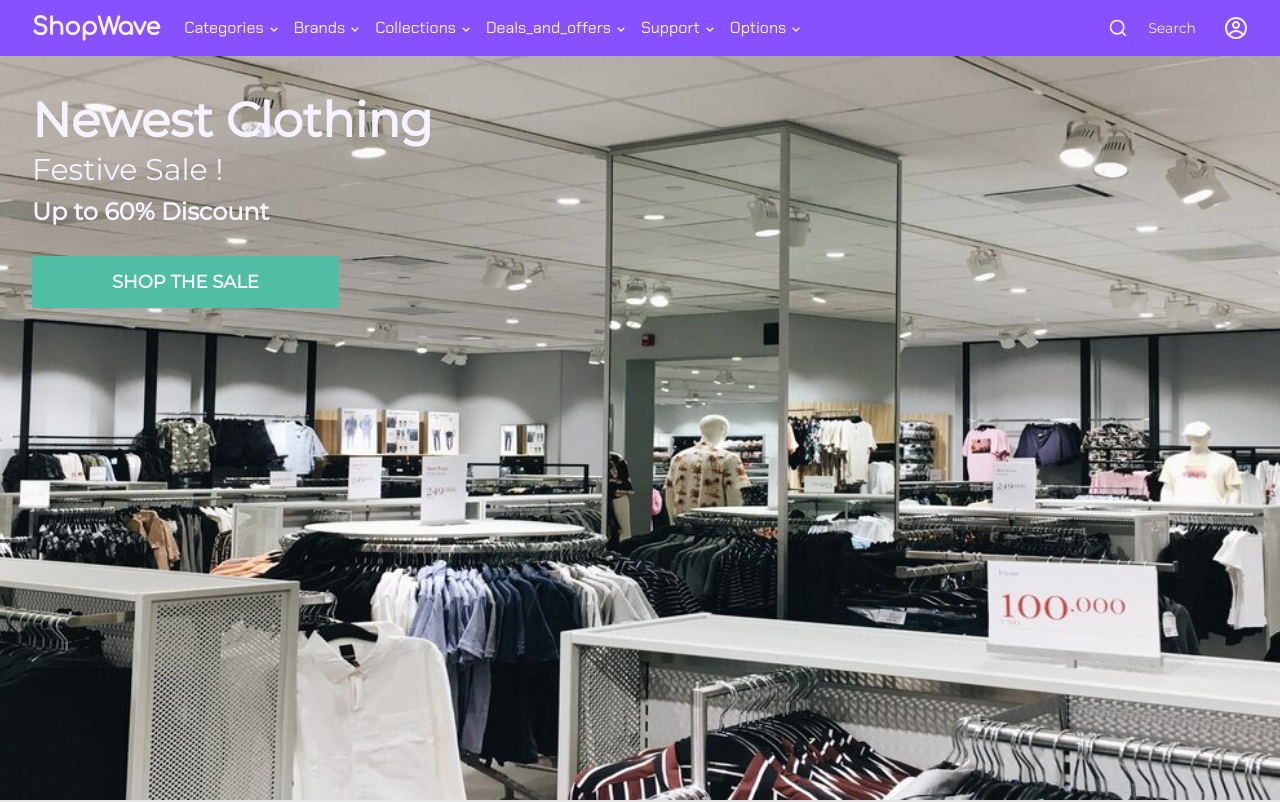
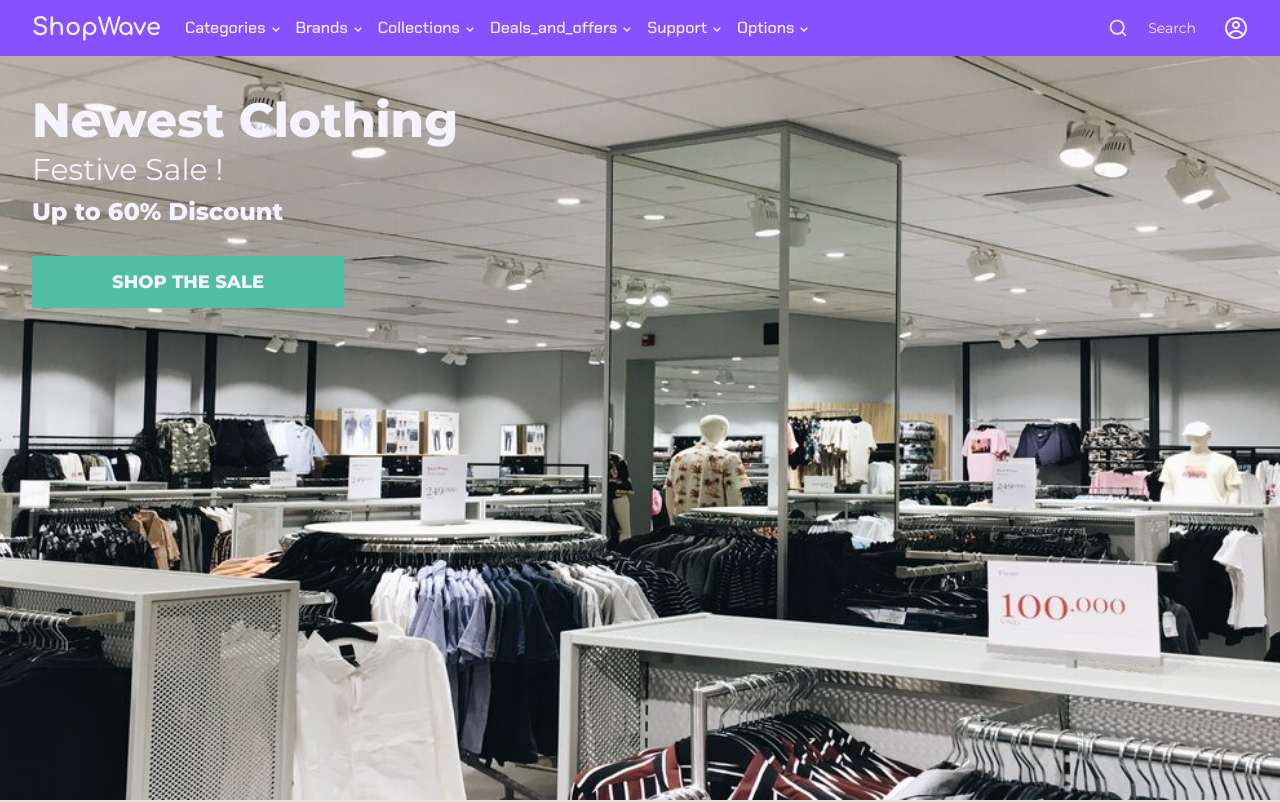
Before and after one commit to sumanbyte/next-ecommerce, a Next.js app: page / in a window 1280 px wide. Shown: the top 802 px of the page. Built offline with nearby package versions, Linux system fonts and the light colour scheme; no server answers; the database is empty.

Commit message:
font changes

```diff
--- a/pages/_document.tsx
+++ b/pages/_document.tsx
@@ -1,4 +1,10 @@
 import { Html, Head, Main, NextScript } from "next/document";
+import {
+  montserrat,
+  chakra_petch,
+  comfortaa,
+  merriweather,
+} from "@/utils/fonts";
 
 export default function Document() {
   return (
@@ -43,7 +49,9 @@ export default function Document() {
         {/* Web App Manifest */}
         <link rel="manifest" href="/site.webmanifest" />
       </Head>
-      <body className="bg-[#E4E5E4]">
+      <body
+        className={`bg-[#E4E5E4] ${montserrat.variable} ${chakra_petch.variable} ${comfortaa.variable} ${merriweather.variable}`}
+      >
         <Main />
         <NextScript />
       </body>
--- a/styles/globals.css
+++ b/styles/globals.css
@@ -1,8 +1,13 @@
-@import url("https://fonts.googleapis.com/css2?family=Chakra+Petch&family=Comfortaa&family=Merriweather:wght@900&family=Montserrat&display=swap");
-
 @tailwind base;
 @tailwind components;
 @tailwind utilities;
+
+:root {
+  --font-montserrat: var(--font-montserrat);
+  --font-chakra-petch: var(--font-chakra-petch);
+  --font-comfortaa: var(--font-comfortaa);
+  --font-merriweather: var(--font-merriweather);
+}
 
 .grid-col-checkout {
   grid-template-columns: 1fr 4fr; /* Adjust the column widths as needed */
--- a/tailwind.config.js
+++ b/tailwind.config.js
@@ -1,4 +1,4 @@
-const colors = require('tailwindcss/colors')
+const colors = require("tailwindcss/colors");
 module.exports = {
   darkMode: ["class"],
   content: [
@@ -9,117 +9,101 @@ module.exports = {
   theme: {
     extend: {
       fontFamily: {
-  			'montserrat': [
-  				'Montserrat',
-  				'sans-serif'
-  			],
-  			'merriweather': [
-  				'Merriweather',
-  				'serif'
-  			],
-  			'comfortaa': [
-  				'Comfortaa',
-  				'cursive'
-  			],
-  			'chakrapetch': [
-  				'Chakra Petch',
-  				'sans-serif'
-  			]
+        montserrat: "var(--font-montserrat)",
+        merriweather: "var(--font-merriweather)",
+        comfortaa: "var(--font-comfortaa)",
+        chakrapetch: "var(--font-chakra-petch)",
       },
       height: {
-  			mobileNav: 'calc(100vh - 3.5rem)'
+        mobileNav: "calc(100vh - 3.5rem)",
       },
       boxShadow: {
-  			customproducts: '4px 4px 8px 0px rgba(0, 0, 0, 0.77)'
+        customproducts: "4px 4px 8px 0px rgba(0, 0, 0, 0.77)",
       },
       borderRadius: {
-  			lg: 'var(--radius)',
-  			md: 'calc(var(--radius) - 2px)',
-  			sm: 'calc(var(--radius) - 4px)'
+        lg: "var(--radius)",
+        md: "calc(var(--radius) - 2px)",
+        sm: "calc(var(--radius) - 4px)",
       },
       colors: {
-  			background: 'hsl(var(--background))',
-  			foreground: 'hsl(var(--foreground))',
+        background: "hsl(var(--background))",
+        foreground: "hsl(var(--foreground))",
         card: {
-  				DEFAULT: 'hsl(var(--card))',
-  				foreground: 'hsl(var(--card-foreground))'
+          DEFAULT: "hsl(var(--card))",
+          foreground: "hsl(var(--card-foreground))",
         },
         popover: {
-  				DEFAULT: 'hsl(var(--popover))',
-  				foreground: 'hsl(var(--popover-foreground))'
+          DEFAULT: "hsl(var(--popover))",
+          foreground: "hsl(var(--popover-foreground))",
         },
         primary: {
-  				DEFAULT: 'hsl(var(--primary))',
-  				foreground: 'hsl(var(--primary-foreground))'
+          DEFAULT: "hsl(var(--primary))",
+          foreground: "hsl(var(--primary-foreground))",
         },
         secondary: {
-  				DEFAULT: 'hsl(var(--secondary))',
-  				foreground: 'hsl(var(--secondary-foreground))'
+          DEFAULT: "hsl(var(--secondary))",
+          foreground: "hsl(var(--secondary-foreground))",
         },
         muted: {
-  				DEFAULT: 'hsl(var(--muted))',
-  				foreground: 'hsl(var(--muted-foreground))'
+          DEFAULT: "hsl(var(--muted))",
+          foreground: "hsl(var(--muted-foreground))",
         },
         accent: {
-  				DEFAULT: 'hsl(var(--accent))',
-  				foreground: 'hsl(var(--accent-foreground))'
+          DEFAULT: "hsl(var(--accent))",
+          foreground: "hsl(var(--accent-foreground))",
         },
         destructive: {
-  				DEFAULT: 'hsl(var(--destructive))',
-  				foreground: 'hsl(var(--destructive-foreground))'
+          DEFAULT: "hsl(var(--destructive))",
+          foreground: "hsl(var(--destructive-foreground))",
         },
-  			border: 'hsl(var(--border))',
-  			input: 'hsl(var(--input))',
-  			ring: 'hsl(var(--ring))',
+        border: "hsl(var(--border))",
+        input: "hsl(var(--input))",
+        ring: "hsl(var(--ring))",
         chart: {
-  				'1': 'hsl(var(--chart-1))',
-  				'2': 'hsl(var(--chart-2))',
-  				'3': 'hsl(var(--chart-3))',
-  				'4': 'hsl(var(--chart-4))',
-  				'5': 'hsl(var(--chart-5))'
-  			}
-  		}
+          1: "hsl(var(--chart-1))",
+          2: "hsl(var(--chart-2))",
+          3: "hsl(var(--chart-3))",
+          4: "hsl(var(--chart-4))",
+          5: "hsl(var(--chart-5))",
+        },
+      },
     },
     colors: {
       ...colors,
       primary: {
-  			'100': '#F5F3FF',
-  			'200': '#DACBFF',
-  			'300': '#BFA3FF',
-  			'400': '#A079FF',
-  			'500': '#8751FF',
-  			'600': '#6537FF',
-  			'700': '#4723E2',
-  			'800': '#3117B3',
-  			'900': '#1E0F8D'
+        100: "#F5F3FF",
+        200: "#DACBFF",
+        300: "#BFA3FF",
+        400: "#A079FF",
+        500: "#8751FF",
+        600: "#6537FF",
+        700: "#4723E2",
+        800: "#3117B3",
+        900: "#1E0F8D",
       },
       secondary: {
-  			'100': '#E5F7F1',
-  			'200': '#C1EDDF',
-  			'300': '#99E0CC',
-  			'400': '#72D1B8',
-  			'500': '#4FBEA4',
-  			'600': '#34A38F',
-  			'700': '#1F8873',
-  			'800': '#126057',
-  			'900': '#0A483F'
+        100: "#E5F7F1",
+        200: "#C1EDDF",
+        300: "#99E0CC",
+        400: "#72D1B8",
+        500: "#4FBEA4",
+        600: "#34A38F",
+        700: "#1F8873",
+        800: "#126057",
+        900: "#0A483F",
       },
       accent: {
-  			'100': '#FFF5E5',
-  			'200': '#FFD2B6',
-  			'300': '#FFAD85',
-  			'400': '#FF8960',
-  			'500': '#FF652B',
-  			'600': '#E04311',
-  			'700': '#B5280B',
-  			'800': '#8E160C',
-  			'900': '#71110A'
-  		}
-  	}
+        100: "#FFF5E5",
+        200: "#FFD2B6",
+        300: "#FFAD85",
+        400: "#FF8960",
+        500: "#FF652B",
+        600: "#E04311",
+        700: "#B5280B",
+        800: "#8E160C",
+        900: "#71110A",
       },
-  plugins: [
-   require('@tailwindcss/forms'),
-      require("tailwindcss-animate")
-],
-
-}
+    },
+  },
+  plugins: [require("@tailwindcss/forms"), require("tailwindcss-animate")],
+};
--- /dev/null
+++ b/utils/fonts.ts
@@ -0,0 +1,34 @@
+import {
+  Montserrat,
+  Chakra_Petch,
+  Comfortaa,
+  Merriweather,
+} from "next/font/google";
+
+export const montserrat = Montserrat({
+  subsets: ["latin"],
+  weight: ["400", "500", "600", "700", "800", "900"],
+  display: "swap",
+  variable: "--font-montserrat",
+});
+
+export const chakra_petch = Chakra_Petch({
+  subsets: ["latin"],
+  weight: ["300", "400", "500", "600", "700"],
+  display: "swap",
+  variable: "--font-chakra-petch",
+});
+
+export const comfortaa = Comfortaa({
+  subsets: ["latin"],
+  weight: ["400", "500", "600", "700"],
+  display: "swap",
+  variable: "--font-comfortaa",
+});
+
+export const merriweather = Merriweather({
+  subsets: ["latin"],
+  weight: ["300", "400", "700", "900"],
+  display: "swap",
+  variable: "--font-merriweather",
+});
```
Lines whose indentation alone changed are shown as unchanged.
